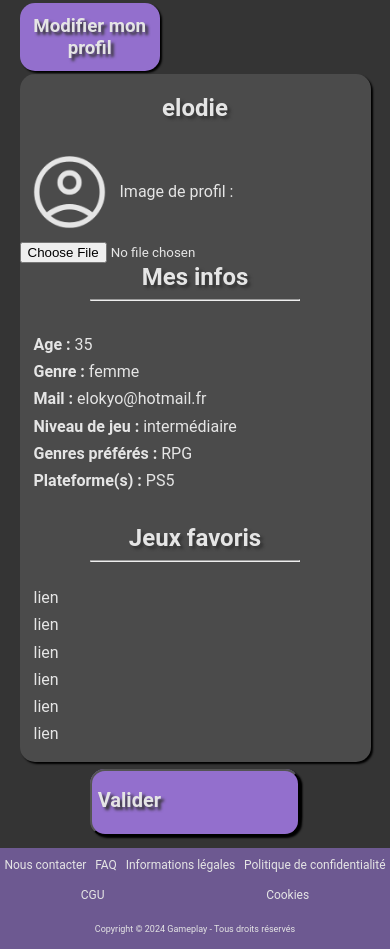
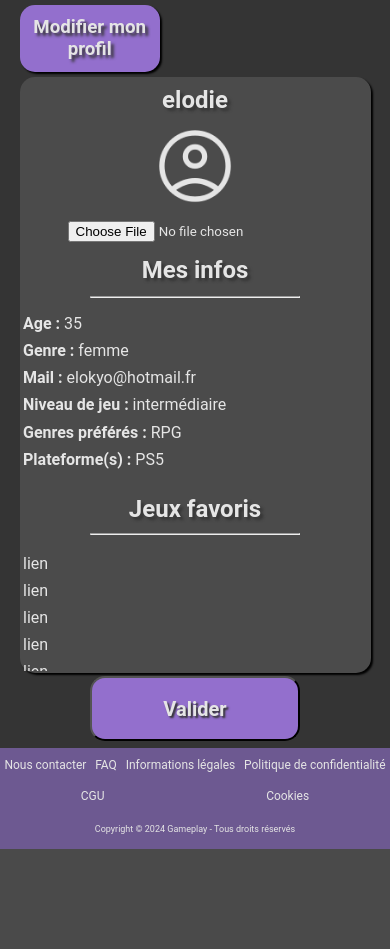
Before and after one commit to elodiend/projet, a PHP site: page /codes/view/profileEdit.php in a window 390 px wide. Shown: the part 51-1000 px from the top of the page. After the commit the page ends 900 px from the top, so only its background shows below. Run offline with PHP 8.4, Linux system fonts and the light colour scheme; a user stored in the database is signed in; data comes from the database, SQL or seed files in the repository; both versions use the stored data as it was after the commit; some web fonts are replaced.

Commit message:
css edit profil

```diff
--- a/assets/css/profiledit.css
+++ b/assets/css/profiledit.css
@@ -5,7 +5,7 @@ main {
     /* min-height: calc(100vh - 6vh - 12vh) */
   }
 
-/* Titre section et bouton déco */
+/* Titre section et bouton suppression (à faire) */
 
 .categorycontain {
     display: grid;
@@ -14,8 +14,8 @@ main {
     grid-template-rows: auto;
     width: 100%;
     height: 100%;
-    margin-top: 1%;
-    margin-bottom: 1%;
+    margin-top: 5px;
+    margin-bottom: 5px;
     /* margin: auto; */
   }
 
@@ -67,13 +67,16 @@ main {
 
 /**************** Bloc pseudo/infos ******************/
 
-/* .profilecontain {
+.profilecontain {
     width: 100%;
-    height: 100%;
+    height: auto;
     display: flex;
     flex-wrap: wrap;
-    justify-content: space-around;
-}  */
+    background-color: #4b4b4b;
+    box-shadow: 2px 2px 2px black;
+    border-radius: 15px;
+    /* justify-content: space-around; */
+}
 
 .profile {
     margin: auto;
@@ -81,15 +84,21 @@ main {
     display: flex;
     /* width: 50%; */
     width: 90%;
+    /* height: auto; */
     height: 70vh;
-     background-color: #4b4b4b;
-    border-radius: 15px;
     text-align: center;
-    box-shadow: 2px 2px 2px black;
     margin-bottom: 2%;
     /* align-content: center; */
 }
-
+.leftpart {
+    display: flex;
+    flex-wrap: wrap;
+    align-items: center;
+    justify-content: center;
+    text-align: center;
+    height: 100%;
+    width: 50%;
+    }
 .pseudo {
     width: 100%;
     height: 30%;
@@ -108,18 +117,8 @@ main {
 
 .pseudo h2 {
     width: 100%;
-    /* height: 7%; */
+    height: 15%;
     text-shadow: 3px 3px 3px #343434;}
-
-.leftpart {
-    display: flex;
-    flex-wrap: wrap;
-    align-items: center;
-    justify-content: center;
-    text-align: center;
-    height: 100%;
-    width: 50%;
-    }
 
 .infoprofile {
     width: 100%;
@@ -133,6 +132,10 @@ main {
     height: 15%;
     text-shadow: 3px 3px 3px #343434;
     align-content: center;
+    /* margin: 0; */
+}
+
+.rightpart h2 {
     margin: 0;
 }
 
@@ -164,7 +167,7 @@ hr {
     justify-content: center;
     text-align: center;
     height: 100%;
-    width: 40%;
+    width: 50%;
 }
 
 .rightpart ul {
@@ -177,19 +180,38 @@ hr {
 
 /******* bouton modifier profil *****/
 
-.modifybtn {
+.formvalide {
+    width: 100%;
+    height: 15%;
+    align-content: center;
+}
+
+.formvalide input {
+    background-color: #936FCD;
+    padding: 2%;
+    width: 20%;
+    height: 65px;
+    font-size: large;
+    font-weight: bold;
+    border-radius: 15px;
+    font-size: 20px;
+    text-shadow: 2px 2px 2px #343434;
+    cursor: pointer;
+    }
+
+/* .modifybtn {
     text-align: center;
-    width: 30%;
-    height: 60px;
+    width: 30%; */
+    /* height: 60px; */
+    /* height: 20%;
     margin: auto;
     background-color: #936FCD;
     border-radius: 15px;
     align-content: center;
     box-shadow: 2px 2px 2px black;
-    /* margin-bottom: 2%; */
+    margin-bottom: 2%;
 }
 .modifybtn h2{
-    /* margin : auto; */
     height: 100%;
     font-size: 20px;
     text-shadow: 3px 3px 3px #343434;
@@ -198,11 +220,10 @@ hr {
     text-decoration: none;
     margin: auto;
     width: 100%;
-    height: 100%;
+    height: 100%; */
     /* padding: 5% 29% 5% 29%;
     padding: 24px 102px 24px 102px; */
-
-}
+/* } */
 
 @media all and (max-width: 900px){
     main {
@@ -213,17 +234,53 @@ hr {
     .profile {
         width: 100%;
         height: auto;
+        margin-bottom: 2%;
+    }
+    .profilecontain {
+        margin-bottom: 1%;
+    }
+
+    .leftpart {
+        width: 100%;
+        height: 70%;
+}
+
+    .pseudo {
+        justify-content: center;
+        height: 40%;
+    }
+
+    .pseudo h2,
+    .infoprofile h2 {
+        margin: 0;
+        margin-top: 2%;
+    }
+
+    .infoprofile {
+        height: 60%;
+    }
+
+    .infoprofile ul,
+    .rightpart ul {
+        margin: 0;
+        padding: 1%;
+    }
+
+    .rightpart ul {
+        height: 70%;
     }
 
     .rightpart {
         width: 100%;
+        height: 30%;
     }
+    /* .rightpart ul {
+        height: 60%;
+    } */
 
-    .leftpart {
-        width: 100%;
 
-}
-    .modifybtn {
+
+    .formvalide input {
         width: 60%;
     }
 }
--- a/controlleur/profileControlleur.php
+++ b/controlleur/profileControlleur.php
@@ -1,6 +1,6 @@
 <?php
 require_once("../controlleur/initsession.php");
-require_once("../model/usermodel.php");
+include_once("../model/usermodel.php");
 
 $pseudo = $_SESSION['pseudo'];
 // function getPseudo($pseudo){
@@ -33,6 +33,7 @@ if ($_SERVER['REQUEST_METHOD'] == 'POST' && isset($_FILES['picture']))
             if (strtolower($extension) === "jpeg" || strtolower($extension) === "png" || strtolower($extension) === "jpg")
             {
                 if (move_uploaded_file($file['tmp_name'], $img)) {
+                    $pdo = getConnexion();
                     $sql = "UPDATE ktfu_users SET picture = :picture WHERE pseudo = :pseudo";
                     $stmt = $pdo->prepare($sql);
                     $stmt->execute([':picture' => $imgname, ':pseudo' => $pseudo]);
--- a/template/navbar.php
+++ b/template/navbar.php
@@ -49,7 +49,7 @@ require("../controlleur/profileControlleur.php");
             echo '<img src="../assets/Images/uploadprofil'.$user["picture"].'" width="35px" style=border-radius:50%>';
             } else {
           echo '<img src="../assets/Images/icons8-male-user-32.png" alt="" width="25px" />';
-            }?>
+             }?>
           <?php if ((session_status() === PHP_SESSION_ACTIVE) && isset($_SESSION['pseudo'])) {
             echo "<a href='../view/profile.php'>"."$pseudo". '</a>';
           } else {
--- a/view/profileEdit.php
+++ b/view/profileEdit.php
@@ -26,20 +26,18 @@ require_once("../controlleur/initsession.php");
                 <h3>Modifier mon profil</h3>
             </div>
 
+    </div>
 
-        </div>
-        <!-- <div class="profilecontain"> -->
-            <div class="profile">
-                <form class="leftpart" method="post" enctype="multipart/form-data" action="../controlleur/profileControlleur.php">
+        <form class="profile" method="post" enctype="multipart/form-data" action="../controlleur/profileControlleur.php">
+            <div class="profilecontain">
+                <div class="leftpart">
                     <div class="pseudo">
                         <h2><?php echo htmlspecialchars($user['pseudo']) ?></h2>
 
                         <?php echo '<img src="../assets/Images/uploadprofil'.$user["picture"].'">'; ?>
 
-                        <label for="imgprofile">Image de profil :</label>
+                        <!-- <label for="imgprofile">Image de profil :</label> -->
                         <input type="file" name="picture" id="picture">
-
-
                     </div>
 
                     <div class="infoprofile">
@@ -54,7 +52,7 @@ require_once("../controlleur/initsession.php");
                             <li><b>Plateforme(s) :</b> <?php echo htmlspecialchars($user['plateform_used']) ?></li>
                         </ul>
                     </div>
-
+                </div>
                     <div class="rightpart">
                         <h2>Jeux favoris</h2>
                         <hr>
@@ -68,15 +66,12 @@ require_once("../controlleur/initsession.php");
                             </ul>
                     </div>
             </div>
+                    <div class="formvalide">
+                    <input type="submit" value="Valider">
+                    </div>
 
-                    <div class="modifybtn">
-                        <button type="submit" class="title1"><h2>Valider</h2></button>
-                    </div>
-                </form>
-
-        <br>
+        </form>
     </main>
-
     <?php require_once("../template/footer.php"); ?>
 
     <script src="../assets/js/menuderoulant.js"></script>
```
Also changed, not shown: model/projet.sql (+11 -11 lines), assets/Images/uploadprofil3b481b07d7761308394666ae37d0622e.jpg (added), assets/Images/uploadprofiluploadprofil132e9eb2940f22e81168861f1e316bf3.jpg (added).
